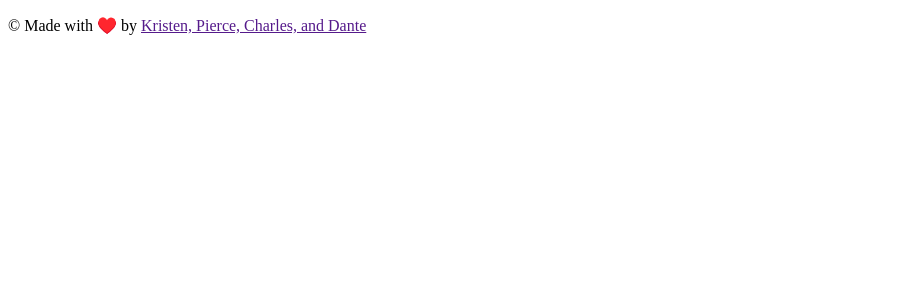
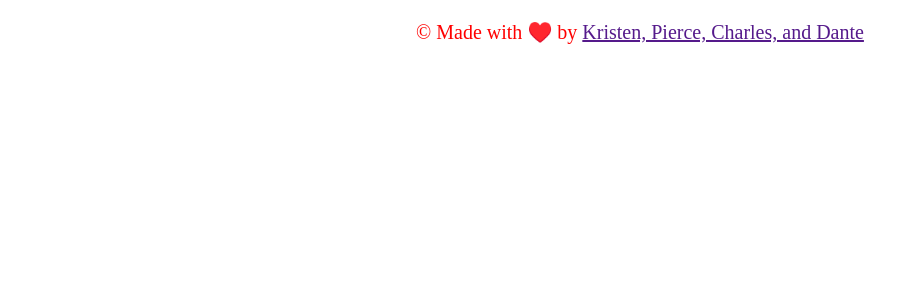
Before and after one commit to pwg26/hostel_hedonism, a React (Create React App) app in the folder client/: page /guests in a window 1280 px wide. Shown: the top 300 px of the page, without its empty margins (0-919 px from the left). Built offline with nearby package versions, Linux system fonts and the light colour scheme.

Commit message:
footer update

```diff
--- a/client/package.json
+++ b/client/package.json
@@ -5,7 +5,9 @@
   "proxy": "http://localhost:3001/",
   "dependencies": {
     "axios": "^0.18.0",
+    "bootstrap": "^4.6.0",
     "react": "^16.13.1",
+    "react-bootstrap": "^1.5.2",
     "react-dom": "^16.13.1",
     "react-router-dom": "^5.1.2",
     "react-scripts": "3.4.3"
--- /dev/null
+++ b/client/src/components/Footer/index.css
@@ -0,0 +1,3 @@
+.footer {
+  background-color: red;
+}
--- a/client/src/components/Footer/index.js
+++ b/client/src/components/Footer/index.js
@@ -1,10 +1,17 @@
 import React from "react"
+import "./index.js"
 
+
+const footerStyle = {
+  color: "red",
+  fontSize: "20px",
+  textAlign: "center"
+}
 const Footer = () => {
     return (
-      <footer className="d-flex flex-column justify-content-center align-items-center bg-dark">
+      <footer className="footer d-flex flex-column justify-content-center align-items-center bg-dark">
 
-        <p className="lead my-3 text-white">
+        <p style={footerStyle} className="lead my-3 text-white">
           &copy; Made with <span>♥️</span> by{" "}
           <a
             id="myInfo"
```
Also changed, not shown: 1 other file (tests, documents, lock files or other folders).
